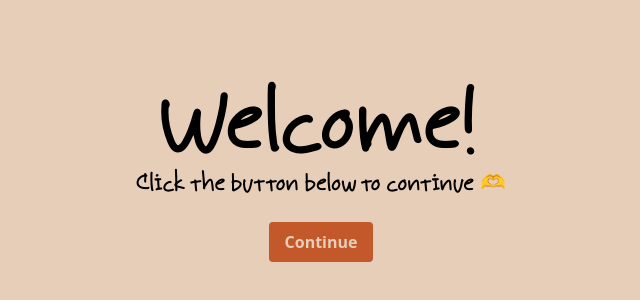
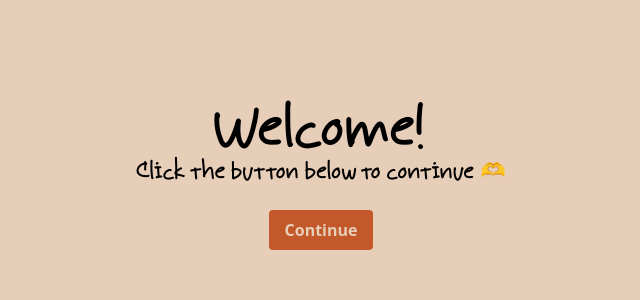
Before and after one commit to Jikunnn/Date-Scheduler, a Next.js app: page / in a window 1280 px wide. Shown: the part 218-518 px from the top of the page, without its empty margins (319-959 px from the left). Built offline with nearby package versions, Linux system fonts and the light colour scheme.

Commit message:
Font size changes

```diff
--- a/src/app/dateName/page.tsx
+++ b/src/app/dateName/page.tsx
@@ -17,7 +17,7 @@ const handleSubmit = (e: React.FormEvent<HTMLFormElement>): void => {
   return (
     <div className="flex min-h-screen items-center justify-center fade-in">
       <div className='flex flex-col items-center'>
-        <div className="text-center text-3xl font-gourmet-eatery mb-5">
+        <div className="text-center text-2xl font-gourmet-eatery mb-5">
           First of all, I&apos;d like to know your name
         </div>
         <div className="my-5">
--- a/src/app/page.tsx
+++ b/src/app/page.tsx
@@ -7,7 +7,7 @@ const page = () => {
   return (
     <div className = "flex min-h-screen items-center justify-center">
       <div className = 'flex flex-col items-center'>
-      <div className= 'text-center text-7xl font-gourmet-eatery fade-in' >Welcome!</div>
+      <div className= 'text-center text-5xl font-gourmet-eatery fade-in' >Welcome!</div>
       <div className ='text-center text-xl font-gourmet-eatery fade-in'>Click the button below to continue 🫶</div>
       <div>
       <Link href = '/dateName'>
```
